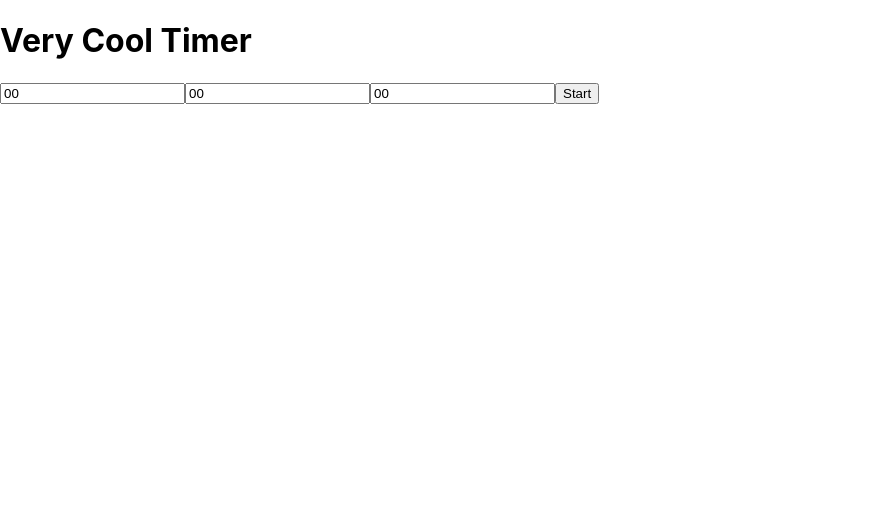
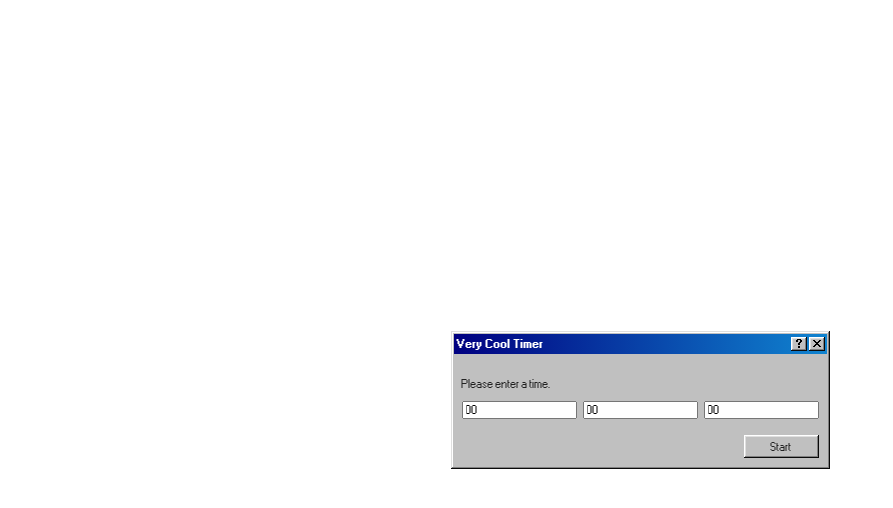
Before and after one commit to ticet11/react-98-timer, a React (Create React App) app: page / in a window 1280 px wide. Shown: the top 508 px of the page, without its empty margins (0-893 px from the left). Built offline with nearby package versions, Linux system fonts and the light colour scheme; no server answers.

Commit message:
input window styled with 98.css

```diff
--- a/package.json
+++ b/package.json
@@ -3,11 +3,13 @@
   "version": "0.1.0",
   "private": true,
   "dependencies": {
+    "98.css": "^0.1.16",
     "@testing-library/jest-dom": "^4.2.4",
     "@testing-library/react": "^9.5.0",
     "@testing-library/user-event": "^7.2.1",
     "howler": "^2.2.0",
     "moment": "^2.27.0",
+    "node-sass": "^4.14.1",
     "react": "^16.13.1",
     "react-dom": "^16.13.1",
     "react-hook-form": "^6.0.7",
--- a/src/App.js
+++ b/src/App.js
@@ -2,8 +2,10 @@ import React, { useState, useEffect } from "react";
 import { useForm } from "react-hook-form";
 import moment from "moment";
 import { Howl } from "howler";
+import "98.css";
 
 import chiptune from "./assets/sounds/chiptune-loop.wav";
+import "./App.scss";
 
 const Timer = () => {
     const alarm = new Howl({
@@ -71,11 +73,23 @@ const Timer = () => {
     const timer = moment.duration(timeLeft, "seconds")._data;
 
     return (
+        <div className="timer-container">
             <div className="timer-wrapper">
-            <h1>Very Cool Timer</h1>
+                <div className="window">
+                    <div className="title-bar">
+                        <div className="title-bar-text">
+                            Very Cool Timer
+                        </div>
+                        <div className="title-bar-controls">
+                            <button aria-label="Help" />
+                            <button aria-label="Close" />
+                        </div>
+                    </div>
                     {!isStarted ? (
-                <div className="form-wrapper">
+                        <div className="form-wrapper window-body">
+                            <p>Please enter a time.</p>
                             <form onSubmit={handleSubmit(onSubmit)}>
+                                <div className="field-row">
                                     <input
                                         name="hours"
                                         defaultValue="00"
@@ -91,13 +105,21 @@ const Timer = () => {
                                         defaultValue="00"
                                         ref={register}
                                     />
-                        <button type="submit">Start</button>
+                                </div>
+                                <div className="field-row window-button-wrapper">
+                                    <button
+                                        className="start-button"
+                                        type="submit"
+                                    >
+                                        Start
+                                    </button>
+                                </div>
+                                {errorMessage()}
                             </form>
-                    {errorMessage()}
                         </div>
                     ) : (
                         <div>
-                    <h1>
+                            <p>
                                 {timer.hours < 10
                                     ? `0${timer.hours}`
                                     : timer.hours}
@@ -109,7 +131,7 @@ const Timer = () => {
                                 {timer.seconds < 10
                                     ? `0${timer.seconds}`
                                     : timer.seconds}
-                    </h1>
+                            </p>
                             <button onClick={handleClick}>
                                 {timeLeft === 0
                                     ? "Reset"
@@ -125,6 +147,8 @@ const Timer = () => {
                         </div>
                     )}
                 </div>
+            </div>
+        </div>
     );
 };
 
--- /dev/null
+++ b/src/App.scss
@@ -0,0 +1,20 @@
+.timer-container {
+    height: 100vh;
+    display: flex;
+    justify-content: center;
+    align-items: center;
+
+    .window {
+        width: 300;
+
+        .window-body {
+            padding-top: 5px;
+        }
+
+        .window-button-wrapper {
+            padding-top: 10px;
+            display: flex;
+            justify-content: flex-end;
+        }
+    }
+}
```
Also changed, not shown: src/App.css (added), 1 other file (tests, documents, lock files or other folders). Lines whose indentation alone changed are shown as unchanged.
